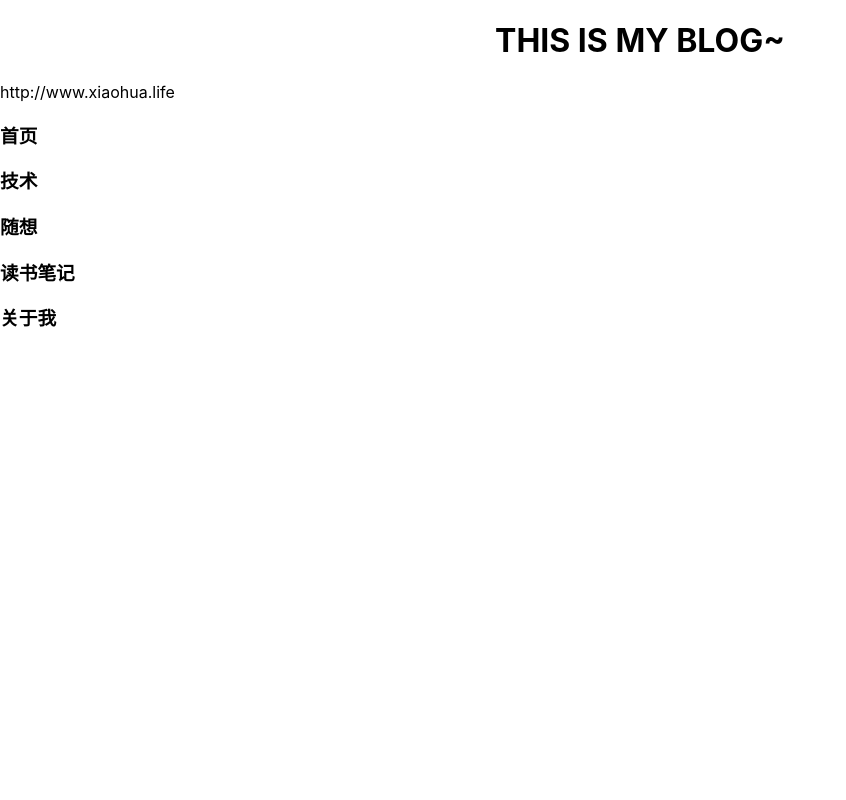
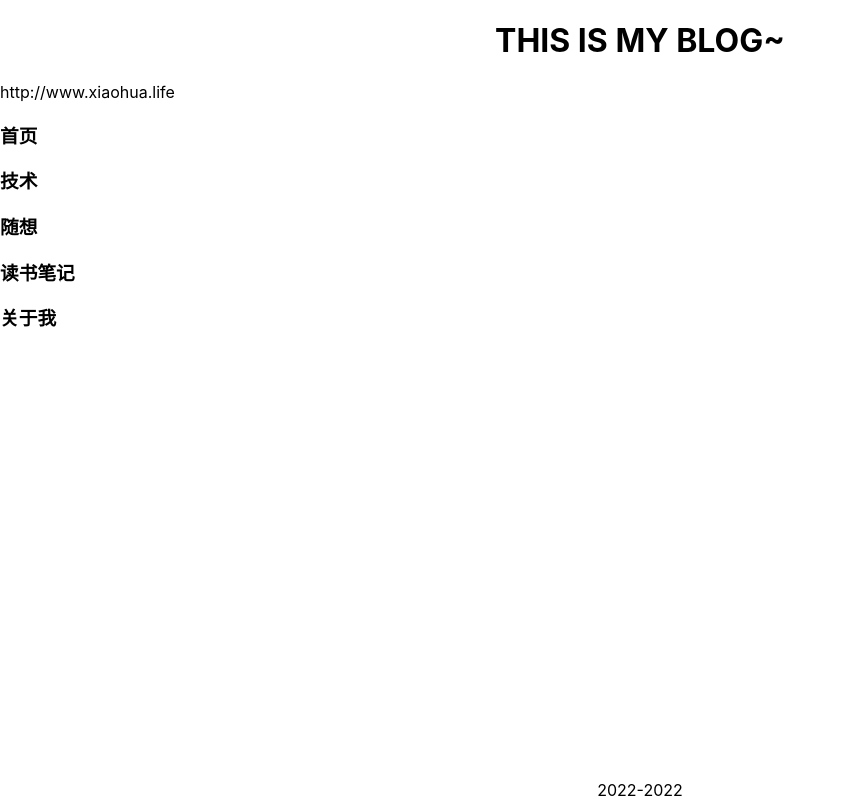
Before and after one commit to pengxiaohua/my-blog-web, a React app: page / in a window 1280 px wide. Shown: the whole page, without its empty margins (0-846 px from the left). Built offline with nearby package versions, Linux system fonts and the light colour scheme.

Commit message:
feat: add footer

```diff
--- /dev/null
+++ b/src/components/Footer/index.scss
@@ -0,0 +1,8 @@
+.footer {
+    display: flex;
+    align-items: center;
+    justify-content: center;
+    position: fixed;
+    bottom: 0;
+    width: 100%;
+}
--- /dev/null
+++ b/src/components/Footer/index.tsx
@@ -0,0 +1,21 @@
+import React, {FC} from "react"
+
+import './index.scss'
+
+interface IProps {}
+
+const defaultProps = {}
+
+type DefaultProps = Readonly<typeof defaultProps>
+
+type Props = IProps & Partial<DefaultProps>
+
+const footer: FC<Props> = (props) => {
+  return (
+    <div className="footer">{`2022-${new Date().getFullYear()}`}</div>
+  )
+}
+
+footer.defaultProps = defaultProps
+
+export default footer
--- a/src/home/index.tsx
+++ b/src/home/index.tsx
@@ -1,4 +1,6 @@
 import React, {FC} from "react"
+
+import Footer from '../components/Footer'
 import './index.scss'
 
 const HomePage: FC = () => {
@@ -11,6 +13,7 @@ const HomePage: FC = () => {
         <h3>随想</h3>
         <h3>读书笔记</h3>
         <h3>关于我</h3>
+        <Footer />
     </div>
   )
 }
```
